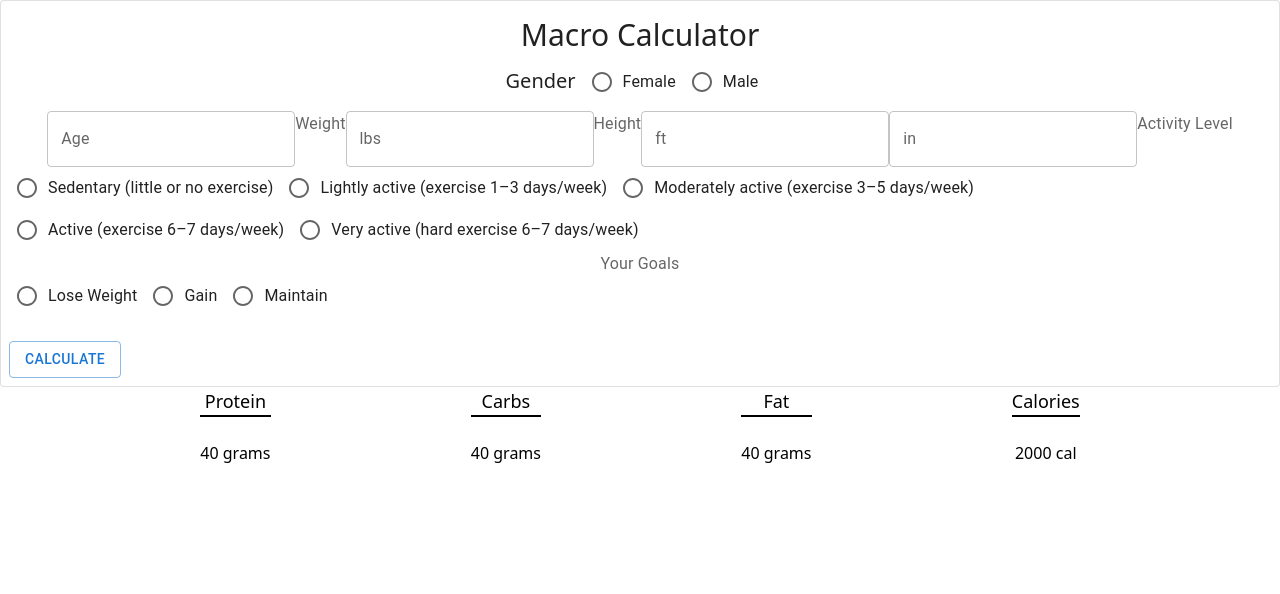
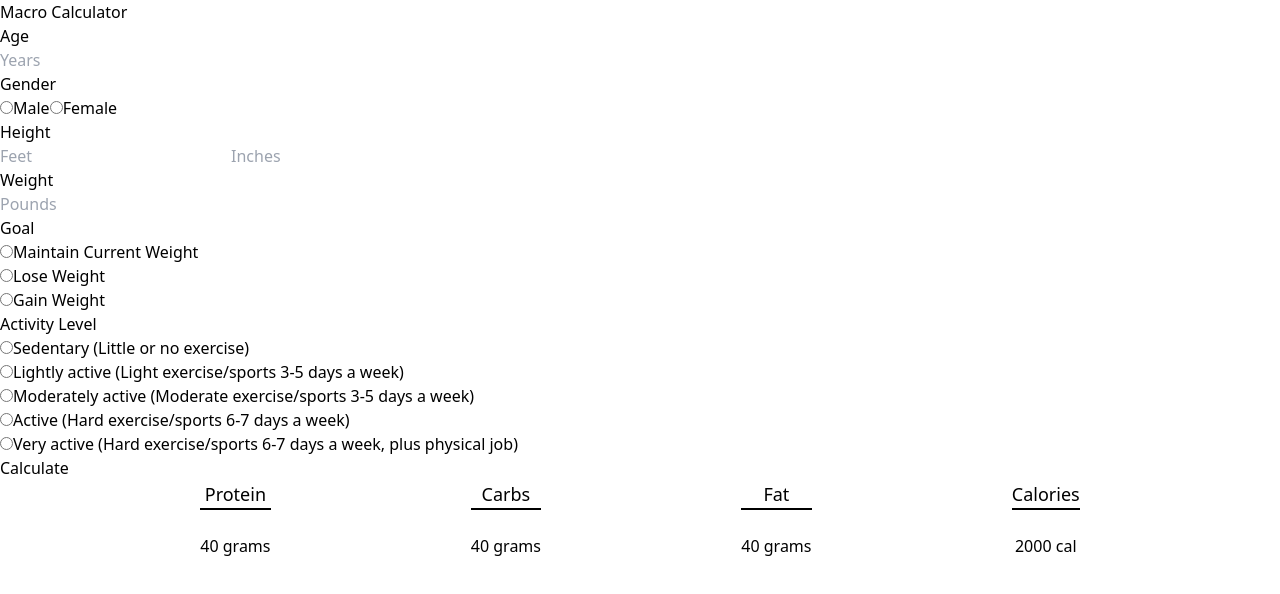
Before and after one commit to niclast7611/macro_calculator, a React (Create React App) app: page / in a window 1280 px wide. Shown: the top 594 px of the page. Built offline with nearby package versions, Linux system fonts and the light colour scheme.

Commit message:
added some functionality but need to fix macros

```diff
--- a/package.json
+++ b/package.json
@@ -5,7 +5,6 @@
   "dependencies": {
     "@emotion/react": "^11.10.4",
     "@emotion/styled": "^11.10.4",
-    "@mui/material": "^5.10.5",
     "@testing-library/jest-dom": "^5.16.5",
     "@testing-library/react": "^13.4.0",
     "@testing-library/user-event": "^13.5.0",
--- a/src/App.tsx
+++ b/src/App.tsx
@@ -1,5 +1,5 @@
 import './App.css';
-import Form from './Form.js';
+import Form from './Form';
 import Results from './Results';
 
 function App() {
--- a/src/Form.js
+++ /dev/null
@@ -1,96 +0,0 @@
-import Card from "@mui/material/Card";
-import CardActions from "@mui/material/CardActions";
-import CardContent from "@mui/material/CardContent";
-import Button from "@mui/material/Button";
-import TextField from "@mui/material/TextField";
-import Radio from "@mui/material/Radio";
-import RadioGroup from "@mui/material/RadioGroup";
-import FormControlLabel from "@mui/material/FormControlLabel";
-import FormLabel from "@mui/material/FormLabel";
-
-export default function Form() {
-  return (
-    <div className="block">
-      <Card
-        sx={{
-          width: "content",
-          height: "content",
-          textAlign: "center",
-        }}
-        variant="outlined"
-      >
-        <CardContent>
-          <h1 className="mb-2 text-3xl">Macro Calculator</h1>
-          <div className="flex my-2 justify-center">
-            <h2 className="mr-4 text-xl leading-loose">Gender</h2>
-            <RadioGroup row>
-              <FormControlLabel
-                value="female"
-                control={<Radio />}
-                label="Female"
-              />
-              <FormControlLabel value="male" control={<Radio />} label="Male" />
-            </RadioGroup>
-          </div>
-          <TextField label="Age" variant="outlined" />
-          <FormLabel>Weight</FormLabel>
-          <TextField label="lbs" variant="outlined" />
-          <FormLabel>Height</FormLabel>
-          <TextField label="ft" variant="outlined" />
-          <TextField label="in" variant="outlined" />
-          <FormLabel id="demo-row-radio-buttons-group-label">
-            Activity Level
-          </FormLabel>
-          <RadioGroup row>
-            <FormControlLabel
-              value="1.2"
-              control={<Radio />}
-              label="Sedentary (little or no exercise)"
-            />
-            <FormControlLabel
-              value="1.375"
-              control={<Radio />}
-              label="Lightly active (exercise 1–3 days/week)"
-            />
-            <FormControlLabel
-              value="1.55"
-              control={<Radio />}
-              label="Moderately active (exercise 3–5 days/week)"
-            />
-            <FormControlLabel
-              value="1.725"
-              control={<Radio />}
-              label="Active (exercise 6–7 days/week)"
-            />
-            <FormControlLabel
-              value="1.9"
-              control={<Radio />}
-              label="Very active (hard exercise 6–7 days/week)"
-            />
-          </RadioGroup>
-          <FormLabel id="demo-row-radio-buttons-group-label">
-            Your Goals
-          </FormLabel>
-          <RadioGroup row>
-            <FormControlLabel
-              value="lose"
-              control={<Radio />}
-              label="Lose Weight"
-            />
-            <FormControlLabel value="gain" control={<Radio />} label="Gain" />
-            <FormControlLabel
-              value="maintain"
-              control={<Radio />}
-              label="Maintain"
-            />
-          </RadioGroup>
-        </CardContent>
-        <CardActions>
-          <Button size="medium" variant="outlined">
-            Calculate
-          </Button>
-        </CardActions>
-      </Card>
-    </div>
-  );
-}
--- /dev/null
+++ b/src/Form.tsx
@@ -0,0 +1,189 @@
+import { useState } from "react";
+
+export default function Form() {
+  const [gender, setGender] = useState("");
+  const [age, setAge] = useState(0);
+  const [weight, setWeight] = useState(0);
+  const [heightIn, setHeightIn] = useState(10);
+  const [heightFt, setHeightFt] = useState(5);
+  const [activity, setActivity] = useState(0);
+  const [goal, setGoal] = useState("");
+
+  const [protein, setProtein] = useState(0);
+  const [carbs, setCarb] = useState(0);
+  const [fat, setFat] = useState(0);
+  const [calories, setCalories] = useState(0);
+
+  const handleSubmit = () => {
+    if (gender === "Male") {
+      let maleBmr = Math.round(
+        66.47 + 6.24 * weight + 12.7 * (heightFt * 12 + heightIn) - 4.7 * age
+      );
+      setCalories(Math.round(maleBmr * activity));
+      if (goal === "maintain") {
+        setProtein(Math.round(calories * 0.4));
+        setCarb(Math.round(calories * 0.35));
+        setFat(Math.round(calories * 0.25));
+      } else if (goal === "lose") {
+        setProtein(Math.round(calories * 0.5));
+        setCarb(Math.round(calories * 0.35));
+        setFat(Math.round(calories * 0.15));
+      } else {
+        setProtein(Math.round(calories * 0.35));
+        setCarb(Math.round(calories * 0.45));
+        setFat(Math.round(calories * 0.2));
+      }
+    }
+  };
+  console.log("protein", Math.round(calories * 0.4));
+  // console.log("carbs", carbs);
+  // console.log("fat", fat);
+  // console.log("calories", calories);
+
+  return (
+    <div>
+      <h2>Macro Calculator</h2>
+      <form>
+        <span>Age</span>
+        <div>
+          <input
+            type="text"
+            name="age"
+            placeholder="Years"
+            onChange={(e) => setAge(Number(e.target.value))}
+          />
+        </div>
+        <span>Gender</span>
+        <div>
+          <input
+            type="radio"
+            name="sex"
+            value="Male"
+            onChange={(e) => setGender(e.target.value)}
+          />
+          <label htmlFor="macros-male">Male</label>
+          <input
+            type="radio"
+            name="sex"
+            value="Female"
+            onChange={(e) => setGender(e.target.value)}
+          />
+          <label htmlFor="macros-female">Female</label>
+        </div>
+        <span>Height</span>
+        <div>
+          <input
+            type="text"
+            name="height-tens"
+            placeholder="Feet"
+            onChange={(e) => setHeightFt(Number(e.target.value))}
+          />
+          <input
+            type="text"
+            name="height-units"
+            placeholder="Inches"
+            onChange={(e) => setHeightIn(Number(e.target.value))}
+          />
+        </div>
+        <span>Weight</span>
+        <div>
+          <input
+            type="text"
+            name="weight"
+            placeholder="Pounds"
+            onChange={(e) => setWeight(Number(e.target.value))}
+          />
+        </div>
+        <span>Goal</span>
+        <div>
+          <input
+            type="radio"
+            name="goal"
+            value="maintain"
+            onChange={(e) => setGoal(e.target.value)}
+          />
+          <label htmlFor="macros-goal2">Maintain Current Weight</label>
+        </div>
+        <div>
+          <input
+            type="radio"
+            name="goal"
+            value="lose"
+            onChange={(e) => setGoal(e.target.value)}
+          />
+          <label htmlFor="macros-goal1">Lose Weight</label>
+        </div>
+        <div>
+          <input
+            type="radio"
+            name="goal"
+            value="gain"
+            onChange={(e) => setGoal(e.target.value)}
+          />
+          <label htmlFor="macros-goal3">Gain Weight</label>
+        </div>
+        <span>Activity Level</span>
+
+        <div>
+          <input
+            type="radio"
+            name="activity"
+            value="1.2"
+            onChange={(e) => setActivity(Number(e.target.value))}
+          />
+          <label htmlFor="macros-activity1">
+            Sedentary (Little or no exercise)
+          </label>
+        </div>
+        <div>
+          <input
+            type="radio"
+            name="activity"
+            value="1.375"
+            onChange={(e) => setActivity(Number(e.target.value))}
+          />
+          <label htmlFor="macros-activity2">
+            Lightly active (Light exercise/sports 3-5 days a week)
+          </label>
+        </div>
+        <div>
+          <input
+            type="radio"
+            name="activity"
+            value="1.55"
+            onChange={(e) => setActivity(Number(e.target.value))}
+          />
+          <label htmlFor="macros-activity3">
+            Moderately active (Moderate exercise/sports 3-5 days a week)
+          </label>
+        </div>
+        <div>
+          <input
+            type="radio"
+            name="activity"
+            value="1.725"
+            onChange={(e) => setActivity(Number(e.target.value))}
+          />
+          <label htmlFor="macros-activity4">
+            Active (Hard exercise/sports 6-7 days a week)
+          </label>
+        </div>
+        <div>
+          <input
+            type="radio"
+            name="activity"
+            value="1.9"
+            onChange={(e) => setActivity(Number(e.target.value))}
+          />
+          <label htmlFor="macros-activity5">
+            Very active (Hard exercise/sports 6-7 days a week, plus physical
+            job)
+          </label>
+        </div>
+        <button type="button" onClick={handleSubmit}>
+          Calculate
+        </button>
+      </form>
+    </div>
+  );
+}
```
Also changed, not shown: src/Results.tsx (renamed from src/Results.js), 1 other file (tests, documents, lock files or other folders).
